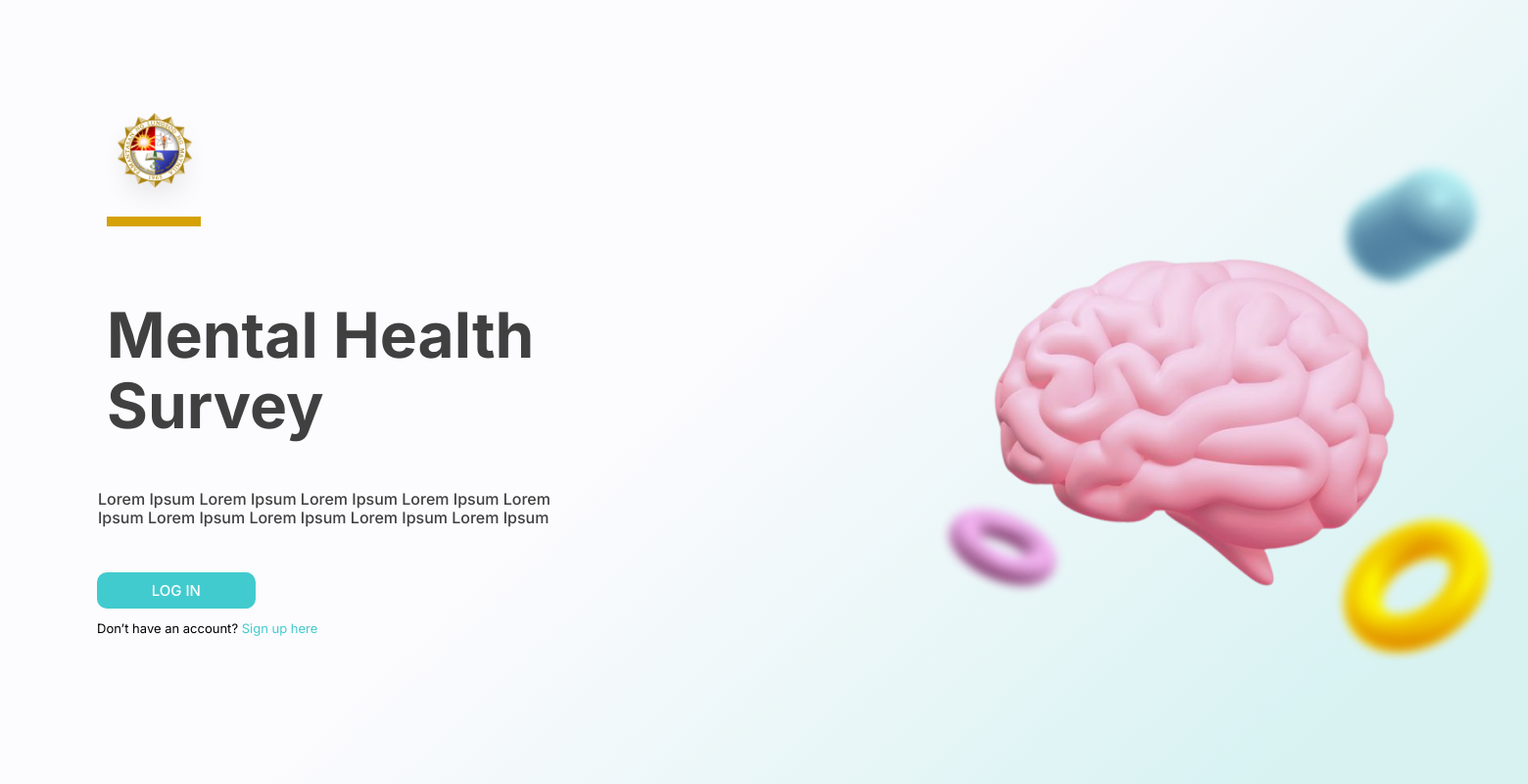
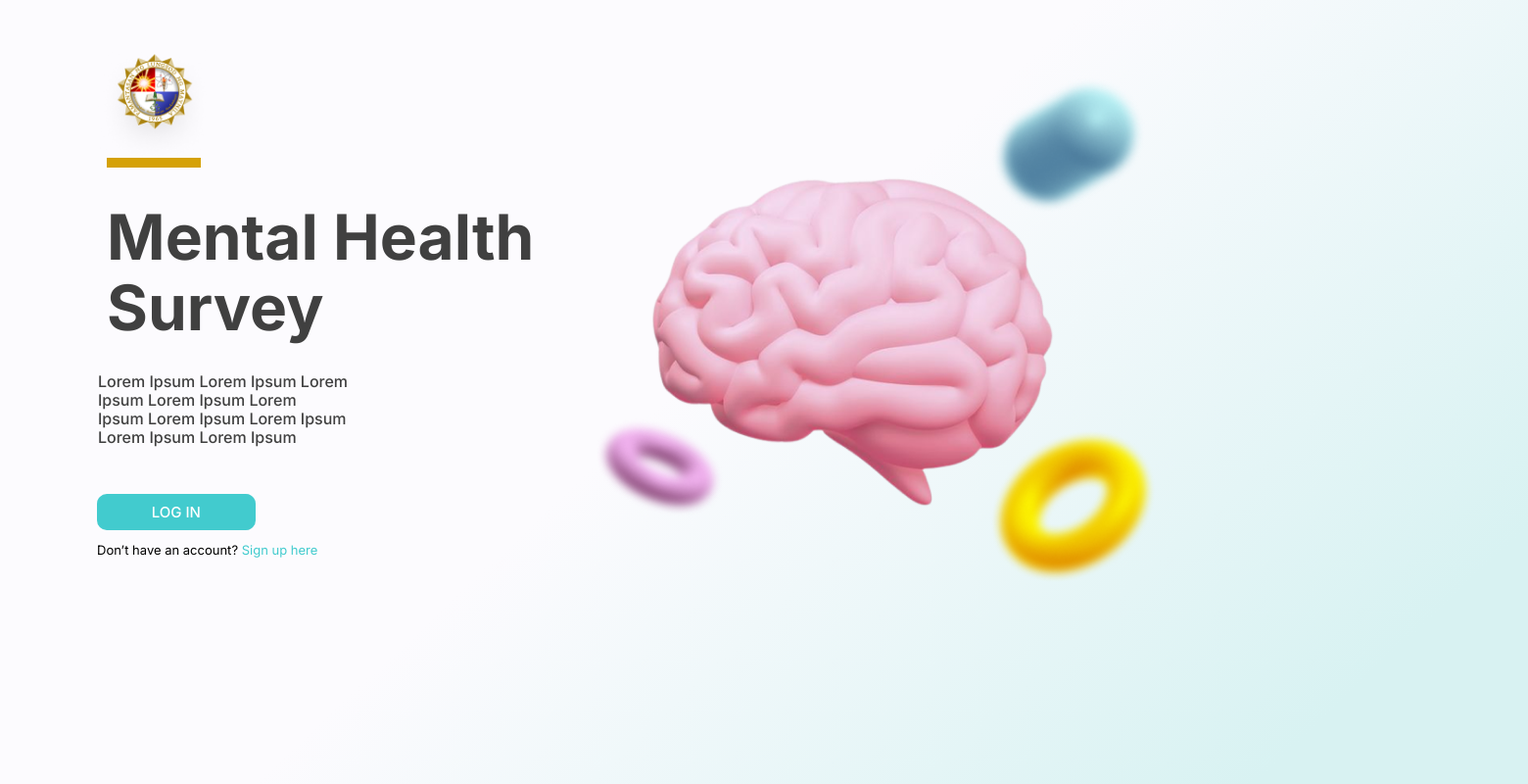
Before and after one commit to nglcaie/capstone_ver1, a Django app: page / in a window 1560 px wide. Shown: the whole page at 98% size. Run offline with Django 4.2, Linux system fonts and the light colour scheme; some web fonts are replaced.

Commit message:
6:58 landing

```diff
--- a/capswebsite/templates/landing.html
+++ b/capswebsite/templates/landing.html
@@ -10,11 +10,13 @@
     @import url('https://fonts.googleapis.com/css2?family=Archivo:ital,wght@1,100&family=Cedarville+Cursive&family=Cormorant+Garamond:wght@300&family=Inter:wght@100;200;400;500;700&family=Nunito:wght@400;500;600;800&display=swap');
 
     body {
+
         margin: 0px;
         position: relative;
-        width: 1280px;
-        height: 720px;
+        min-height: 100vh;
+        max-width: 400px;
         line-height: 150%;
+        overflow:hidden;
 
         background: linear-gradient(136.95deg, #FCFBFE 46.14%, #D8F2F2 88.42%);
     }
@@ -32,6 +34,7 @@
     /* LEFT HALF */
     .left-half {
         position: absolute;
+        margin-top: -60px;
         left: 0px;
         width: 50%;
     }
@@ -41,7 +44,7 @@
         width: 477px;
         height: 9.375em;
         left: 109px;
-        top: 266px;
+        top: 226px;
 
         font-family: 'Inter', sans-serif;
         font-size: 4em;
@@ -61,11 +64,6 @@
         border: 5px solid #D5A106;
     }
 
-
-    .login-btn {
-        padding: 1em 2em;
-    }
-
     .logo {
         position: absolute;
         width: 7.375em;
@@ -81,7 +79,7 @@
         font-weight: 500;
         font-size: 16px;
         line-height: 19px;
-        margin-top: 500px;
+        margin-top: 380px;
         margin-left: 100px;
 
         color: #404040;
@@ -92,7 +90,7 @@
 
         height: 37.33px;
         left: 99px;
-        top: 584px;
+        top: 504px;
 
     }
 
@@ -135,14 +133,14 @@
     /****** RIGHT HALF */
     .right-half {
         position: absolute;
-        right: 0px;
+        right: -90px;
         width: 50%;
         margin-top: -550px;
     }
 
     .brain {
         position: absolute;
-        left: 54.38%;
+        left: 174.38%;
         right: 9.45%;
         top: 77.92%;
         bottom: 17.78%;
```
